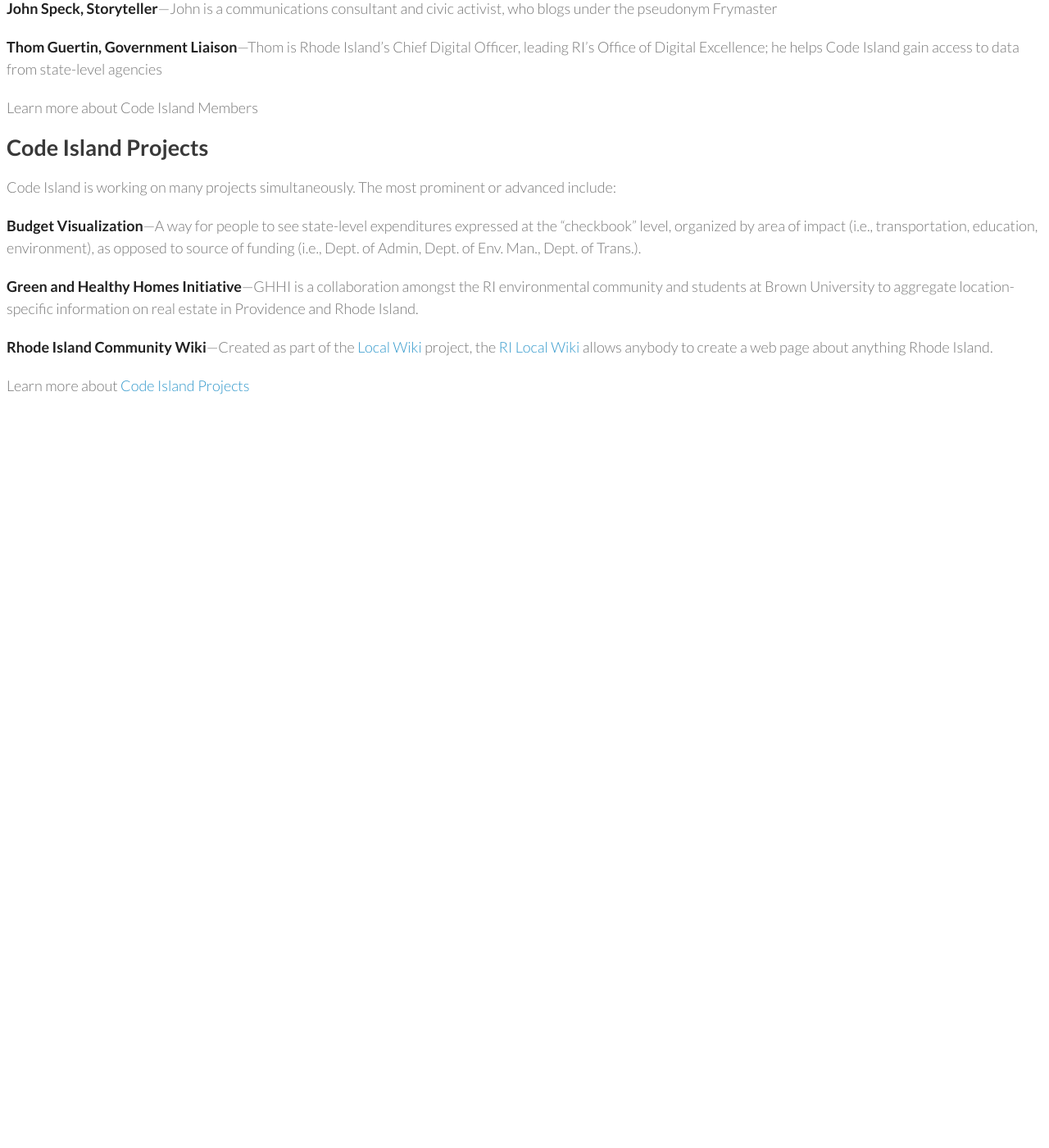
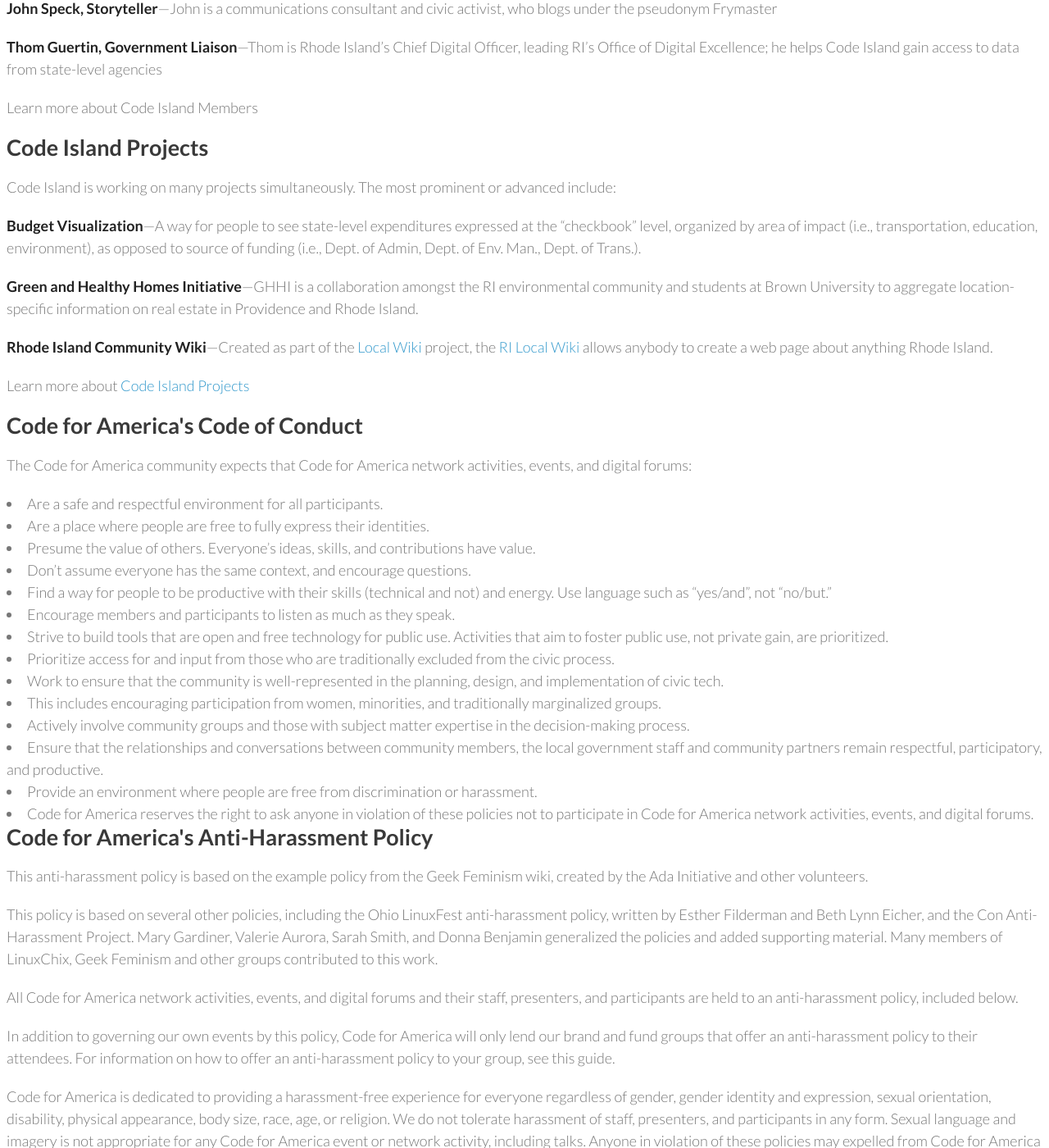
Before and after one commit to codeisland/codeisland.github.io, a Jekyll site: the page built from about/index.html, in a window 1280 px wide and 1400 px high, scrolled down 498 px. Shown: the whole window at 82% size. Built offline with Jekyll 4.4.1, drawn with Linux system fonts in a browser that asks for light colours; before the commit the page ends 1028 px from its top, so only the background shows below that; some of the changed text lies outside the part shown.

Commit message:
adding code of conduct. really hope the numbered list tags are right. it's been a while...

```diff
--- a/about/index.html
+++ b/about/index.html
@@ -1,7 +1,9 @@
 ---
-body-class: about
+"body-class": about
 layout: page
+published: true
 ---
+
 <div>
   <p>
     Code Island is the official Rhode Island “brigade” of Code for America, a national organization of people working to help&nbsp;residents and governments harness technology to solve problems. We meet roughly twice per month, and our <a title="Join us!" href="http://www.meetup.com/Rhode-Island-Code-for-America-Brigade/">meet-ups</a> are open to anybody who wants to help.
@@ -45,4 +47,54 @@
   <p>
     Learn more about <a title="Code Island Projects" href="/projects/">Code Island Projects</a>
   </p>
+  <h2>Code for America's Code of Conduct</h2>
+
+  <p>The Code for America community expects that Code for America network activities, events, and digital forums:</p>
+<nl>
+<li>Are a safe and respectful environment for all participants.</li>
+<li>Are a place where people are free to fully express their identities.</li>
+<li>Presume the value of others. Everyone’s ideas, skills, and contributions have value.</li>
+<li>Don’t assume everyone has the same context, and encourage questions.</li>
+<li>Find a way for people to be productive with their skills (technical and not) and energy. Use language such as “yes/and”, not “no/but.”</li>
+<li>Encourage members and participants to listen as much as they speak.</li>
+<li>Strive to build tools that are open and free technology for public use. Activities that aim to foster public use, not private gain, are prioritized.</li>
+<li>Prioritize access for and input from those who are traditionally excluded from the civic process.</li>
+<li>Work to ensure that the community is well-represented in the planning, design, and implementation of civic tech.</li> <li>This includes encouraging participation from women, minorities, and traditionally marginalized groups.</li>
+<li>Actively involve community groups and those with subject matter expertise in the decision-making process.</li>
+<li>Ensure that the relationships and conversations between community members, the local government staff and community partners remain respectful, participatory, and productive.</li>
+<li>Provide an environment where people are free from discrimination or harassment.</li>
+<li>Code for America reserves the right to ask anyone in violation of these policies not to participate in Code for America network activities, events, and digital forums.</li>
+  </nl>
+
+  <h2>Code for America's Anti-Harassment Policy</h2>
+
+  <p>This anti-harassment policy is based on the example policy from the Geek Feminism wiki, created by the Ada Initiative and other volunteers.</p>
+
+<p>This policy is based on several other policies, including the Ohio LinuxFest anti-harassment policy, written by Esther Filderman and Beth Lynn Eicher, and the Con Anti-Harassment Project. Mary Gardiner, Valerie Aurora, Sarah Smith, and Donna Benjamin generalized the policies and added supporting material. Many members of LinuxChix, Geek Feminism and other groups contributed to this work.</p>
+
+<p>All Code for America network activities, events, and digital forums and their staff, presenters, and participants are held to an anti-harassment policy, included below.</p>
+
+<p>In addition to governing our own events by this policy, Code for America will only lend our brand and fund groups that offer an anti-harassment policy to their attendees. For information on how to offer an anti-harassment policy to your group, see this guide.</p>
+
+<p>Code for America is dedicated to providing a harassment-free experience for everyone regardless of gender, gender identity and expression, sexual orientation, disability, physical appearance, body size, race, age, or religion. We do not tolerate harassment of staff, presenters, and participants in any form. Sexual language and imagery is not appropriate for any Code for America event or network activity, including talks. Anyone in violation of these policies may expelled from Code for America network activities, events, and digital forums, at the discretion of the event organizer or forum administrator.</p>
+
+<p>Harassment includes but is not limited to: offensive verbal or written comments related to gender, gender identity and expression, sexual orientation, disability, physical appearance, body size, race, religion; sexual images in public spaces; deliberate intimidation; stalking; following; harassing photography or recording; sustained disruption of talks or other events; inappropriate physical contact; unwelcome sexual attention; unwarranted exclusion; and patronizing language or action.</p>
+
+<p>If a participant engages in harassing behavior, the organizers may take any action they deem appropriate, including warning the offender or expulsion from Code for America network activities, events, and digital forums.</p>
+
+<p>If you are being harassed, notice that someone else is being harassed, or have any other concerns, please contact a member of the event staff or forum administrator immediately. You can contact them at [EVENT ORGANIZER/FORUM ADMINISTRATOR EMAIL AND PHONE NUMBER]. Event staff or forum administrators will be happy to help participants contact hotel/venue security or local law enforcement, provide escorts, or otherwise assist those experiencing harassment to feel safe for the duration of the event.</p>
+
+<p>If you cannot reach an event organizer or forum administrator and/or it is an emergency, please call 911 and/or remove yourself from the situation.</p>
+
+<p>You can also contact Code for America about harassment at safespace@codeforamerica.org and feel free to use the email template below. Code for America staff acknowledge that we are not always in a position to evaluate a given situation due to the number of events and the fact that our team is not always present. However, we are hopeful that by providing these guidelines we are establishing a community that jointly adheres to these values and can provide an environment that is welcoming to all.</p>
+
+<p>We value your attendance and hope that by communicating these expectations widely we can all enjoy a harassment-free environment.</p>
+
+  <h2>Email Template for Anti-Harassment Reporting</h2>
+
+  <p>SUBJECT: Safe Space alert at [EVENT NAME]</p>
+
+  <p>I am writing because of harassment at a Code for America Communities event, (NAME, PLACE, DATE OF EVENT).</p>
+
+  <p>You can reach me at (CONTACT INFO). Thank you.</p>
 </div>
```
